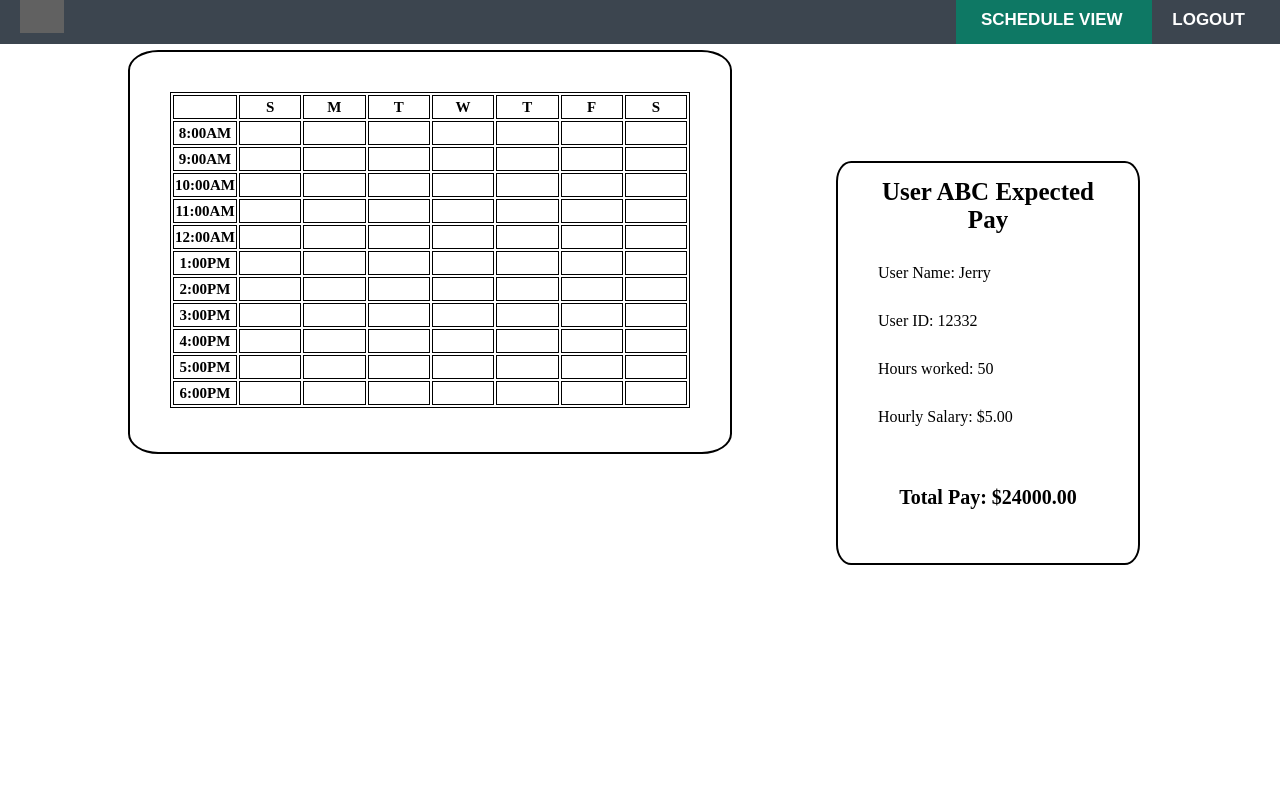
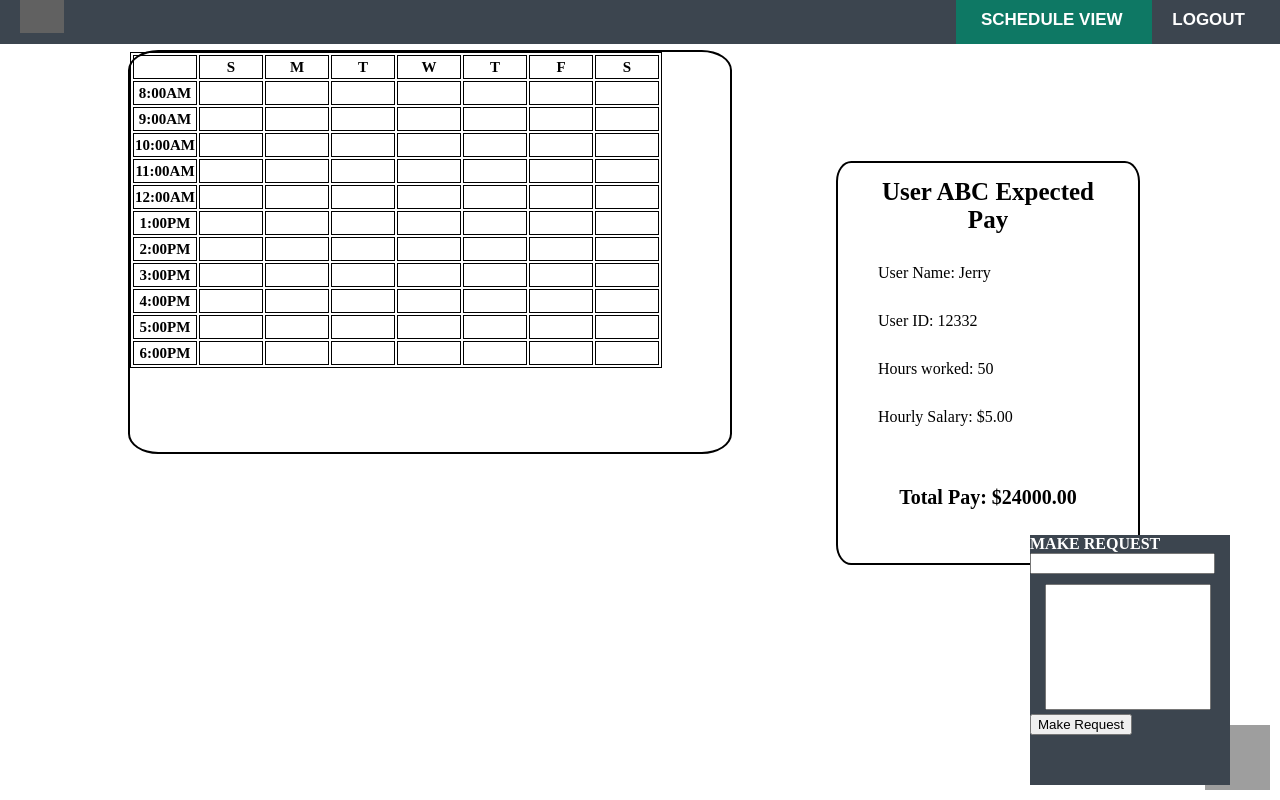
Before and after one commit to Ty-Irving/Schedule_Viewer, a PHP site: page /HTML/schedule_view.html in a window 1280 px wide. Run offline with PHP 8.4, Linux system fonts and the light colour scheme; lists and menus that the app fills with data are empty; grey boxes are pictures that could not be loaded.

Commit message:
Just some fixes to some stuff should be good now

```diff
--- a/CSS/styles.css
+++ b/CSS/styles.css
@@ -27,7 +27,7 @@ body
 
 table
 {
-    margin: 40px;
+
     border: 1px black solid;
     empty-cells: show;
     font-size: 15px;
@@ -53,6 +53,56 @@ th
 
 }
 
+.request-img
+{
+    width: 65px;
+    height: 65px;
+    bottom: 0;
+    right: 0;
+    margin: 10px;
+    position: fixed;
+}
+
+.txtbox-request
+{
+    margin-left: 15px;
+    margin-top: 10px;
+    resize: none;
+    width: 80%;
+
+}
+
+
+.request-box
+{
+    bottom: 0;
+    right: 0;
+    position: fixed;
+    margin-right: 50px;
+    margin-bottom: 15px;
+    height: 250px;
+    width: 200px;
+    background-color: #3c454f;
+    color: white;
+    font-weight: bold;
+}
+
+.request-img:hover
+{
+    cursor: pointer;
+}
+
+.builder-startup
+{
+    padding-top: 20%;
+    padding-left: 40%;
+}
+
+.builder-content
+{
+    padding-left: 30.75%;
+
+}
 .header-img
 {
     width: 44px;
@@ -127,6 +177,8 @@ th
 {
     height: 100%;
 }
+
+
 
 .bg
 {
--- a/HTML/requests.html
+++ b/HTML/requests.html
@@ -15,8 +15,8 @@
             </a><a class = "header-link-2" href = "/HTML/builder.html">BUILDER
             </a><a class = "header-link-3" href = "/HTML/index.html">LOGOUT</a>
         </div>
+    </div>
 
-    </div>
     <div class = "request-content">
         <table class = "request-table">
             <tr>
--- a/HTML/schedule_view.html
+++ b/HTML/schedule_view.html
@@ -16,6 +16,15 @@
         </div>
     </div>
     <div class = "content-box">
+        <img src = "https://www.kindpng.com/picc/m/111-1110791_ironicmeme-ironic-png-sunglasses-emoji-smileyface-ironic-meme.png" class = "request-img">
+
+        <div class = "request-box">
+            MAKE REQUEST
+            <input type="text">
+            <textarea class="txtbox-request" id="" cols="20" rows="8"></textarea>
+            <button onclick="st">Make Request</button>
+        </div>
+
         <div class = "schedule-view">
 
             <table class = "hours">
```
